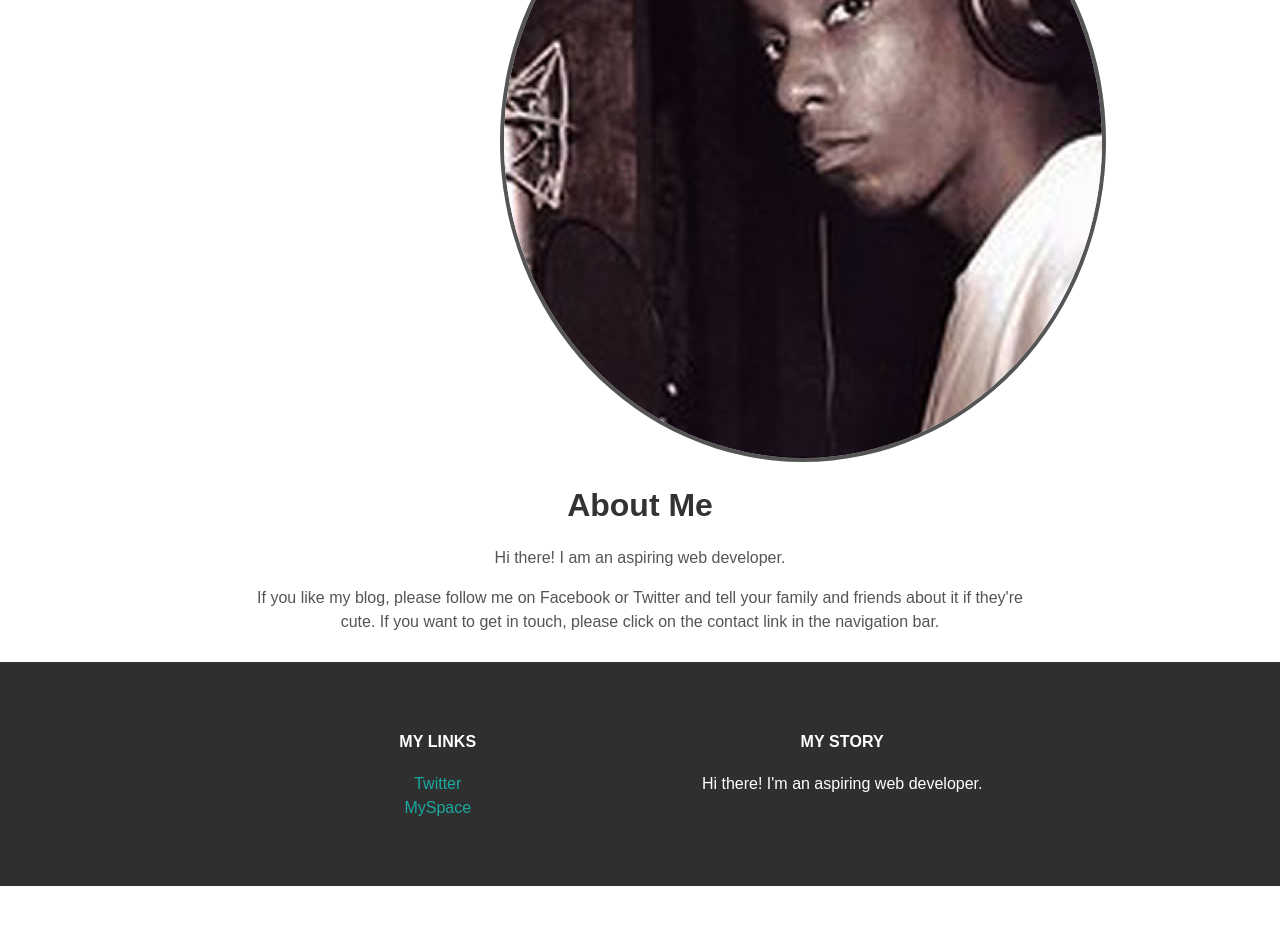
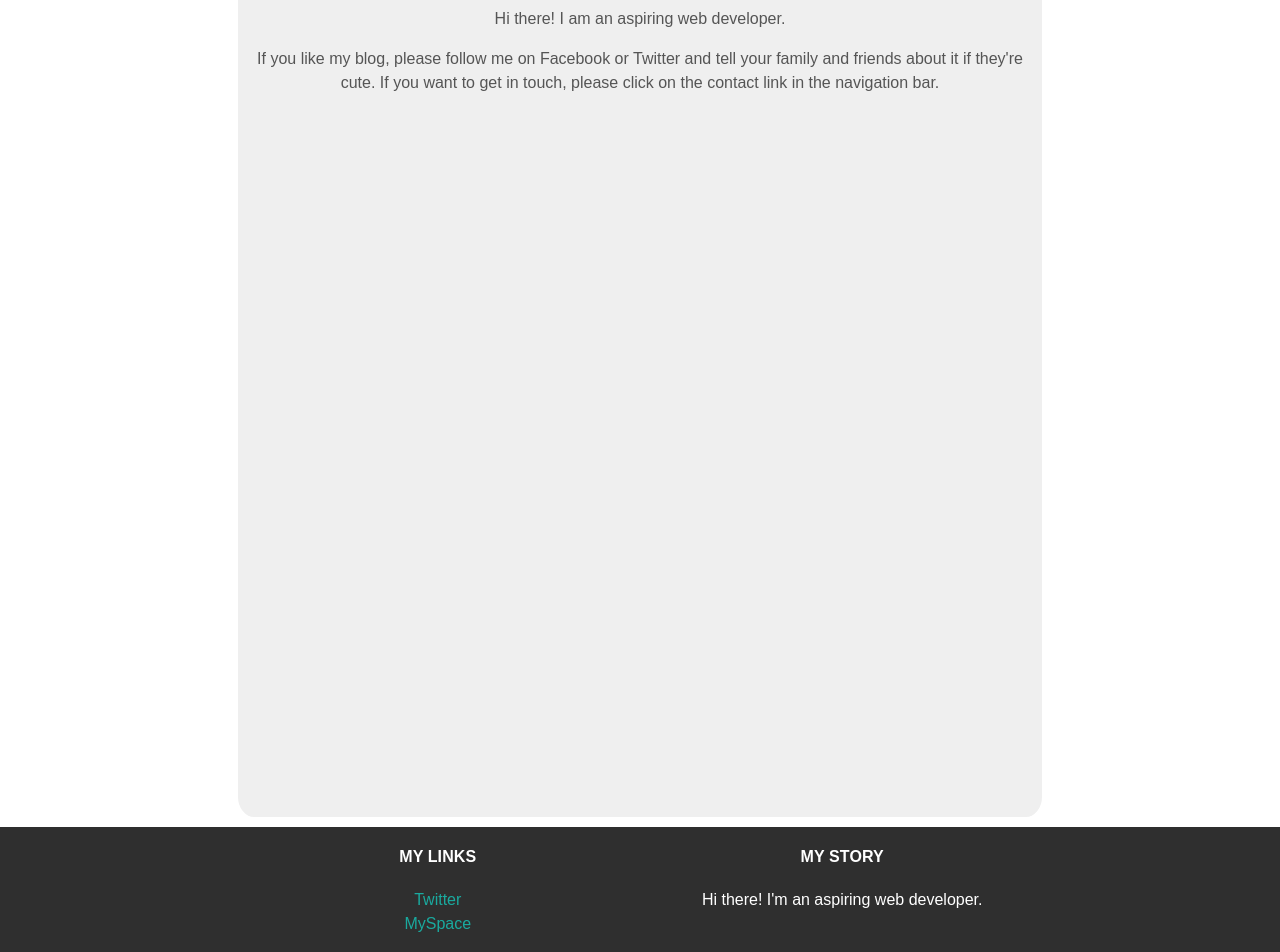
Before and after one commit to marioguz91/marioguz91.github.io, a plain HTML site: page about.html in a window 1280 px wide. Shown: the part 347-1299 px from the top of the page. Before the commit the page ends 1233 px from the top, so only its background shows below. Drawn offline with Linux system fonts and the light colour scheme.

Commit message:
Add files via upload

```diff
--- a/styles.css
+++ b/styles.css
@@ -73,14 +73,17 @@ a:hover{
 
 .about {
     text-align: center;
+    height: 1000px
 }
 
 .about-author img {
-    margin-left: 260px;
+    margin-left: 150px;
+    height: 100px;
+    width: 100px;
 }
 
 .post-author, .about{
-    background-color: #f9f99;
+    background-color: #efefef;
     border-radius: 2%;
     padding:2px;
 }
@@ -125,14 +128,16 @@ p {
 
 /* FOOTER */
 
-#footer, #aboutFooter {
+#footer {
     background-color:#2f2f2f;
     padding: 50px 0;
     text-align: center;
 }
 
 #aboutFooter {
+    background-color:#2f2f2f;
     text-align: center;
+    height: 100%;
 }
 
 #footer h4, #aboutFooter h4{
```
